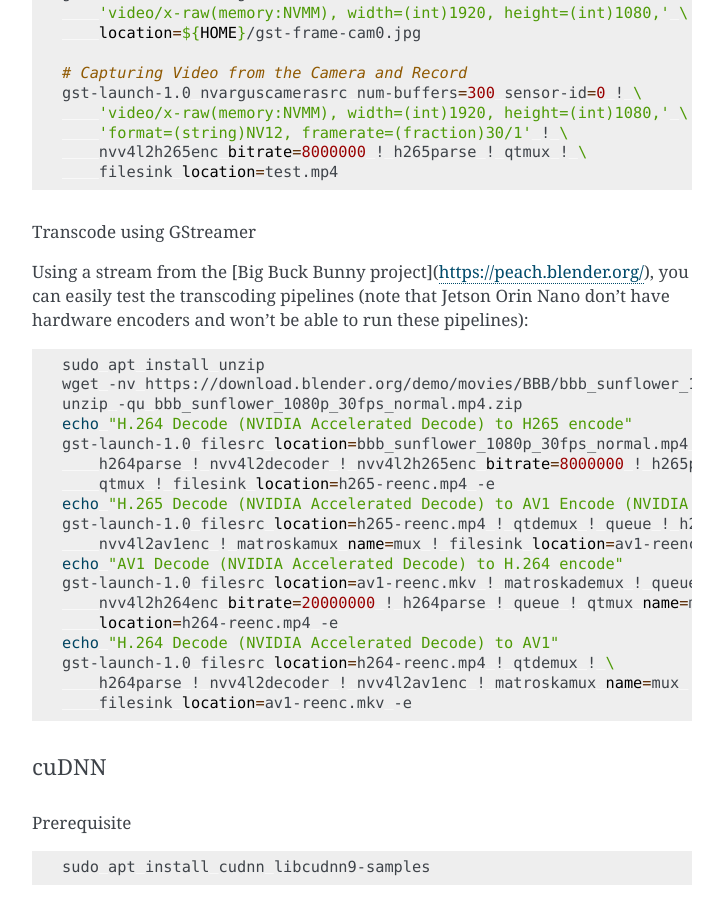
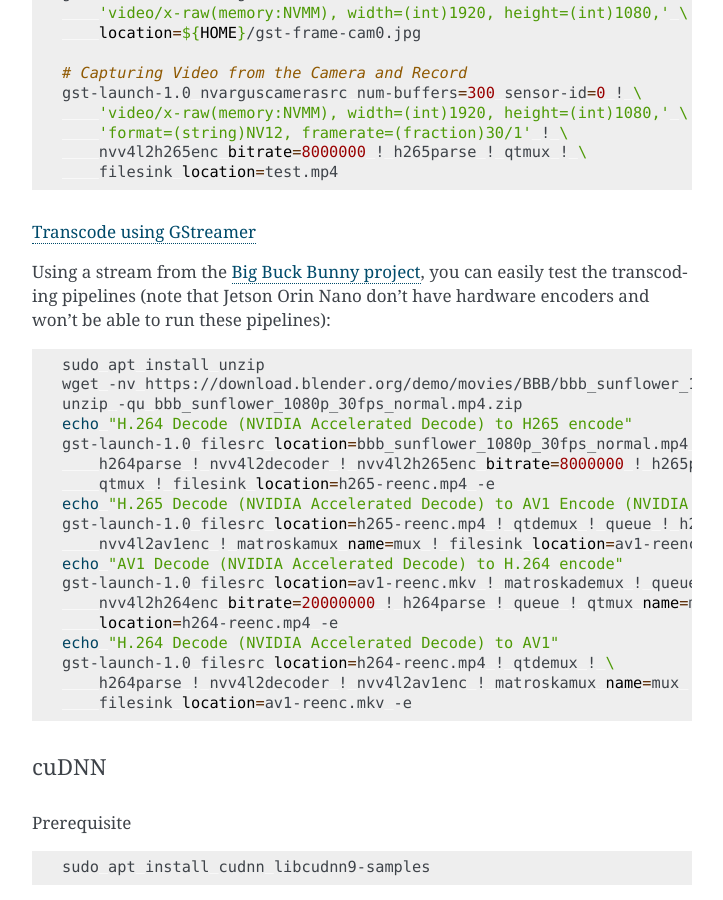
Before and after one commit to canonical/ubuntu-for-jetson, a Sphinx documentation site: the page built from docs/classic/installation-jammy.rst, in a window 1280 px wide and 900 px high, scrolled down 6282 px. Shown: the whole window, without its empty margins (388-1111 px from the left). Built offline with Sphinx 7.4.7, drawn with Linux system fonts in a browser that asks for light colours; some of the changed lines change nothing that is shown.

Commit message:
fix link

```diff
--- a/docs/classic/installation-jammy.rst
+++ b/docs/classic/installation-jammy.rst
@@ -297,8 +297,8 @@
         libgstreamer-plugins-good1.0-dev \
         libgstreamer-plugins-bad1.0-dev
 
-Camera capture using GStreamer
-""""""""""""""""""""""""""""""
+`Camera capture using GStreamer <https://docs.nvidia.com/jetson/archives/r36.4.3/DeveloperGuide/SD/TestPlanValidation.html#camera-capture-using-gstreamer>`_
+""""""""""""""""""""""""""""""""""""""""""""""""""""""""""""""""""""""""""""""""""""""""""""""""""""""""""""""""""""""""""""""""""""""""""""""""""""""""""""
 
 .. code-block:: bash
 
@@ -317,10 +317,10 @@
         nvv4l2h265enc bitrate=8000000 ! h265parse ! qtmux ! \
         filesink location=test.mp4
 
-Transcode using GStreamer
-"""""""""""""""""""""""""
+`Transcode using GStreamer <https://docs.nvidia.com/jetson/archives/r36.4.3/DeveloperGuide/SD/TestPlanValidation.html#transcode-using-gstreamer>`_
+""""""""""""""""""""""""""""""""""""""""""""""""""""""""""""""""""""""""""""""""""""""""""""""""""""""""""""""""""""""""""""""""""""""""""""""""""
 
-Using a stream from the [Big Buck Bunny project](https://peach.blender.org/), you can easily test the transcoding pipelines (note that Jetson Orin Nano don’t have hardware encoders and won’t be able to run these pipelines):
+Using a stream from the `Big Buck Bunny project <https://peach.blender.org/>`_, you can easily test the transcoding pipelines (note that Jetson Orin Nano don’t have hardware encoders and won’t be able to run these pipelines):
 
 .. code-block:: bash
 
@@ -356,8 +356,8 @@
     sudo apt install cudnn libcudnn9-samples
 
 
-Run cuDNN Samples
-"""""""""""""""""
+`Run cuDNN Samples <https://docs.nvidia.com/jetson/archives/r36.4.3/DeveloperGuide/SD/TestPlanValidation.html#run-cudnn-samples>`_
+""""""""""""""""""""""""""""""""""""""""""""""""""""""""""""""""""""""""""""""""""""""""""""""""""""""""""""""""""""""""""""""""""
 
 Build and run the Converted sample.
 
```
